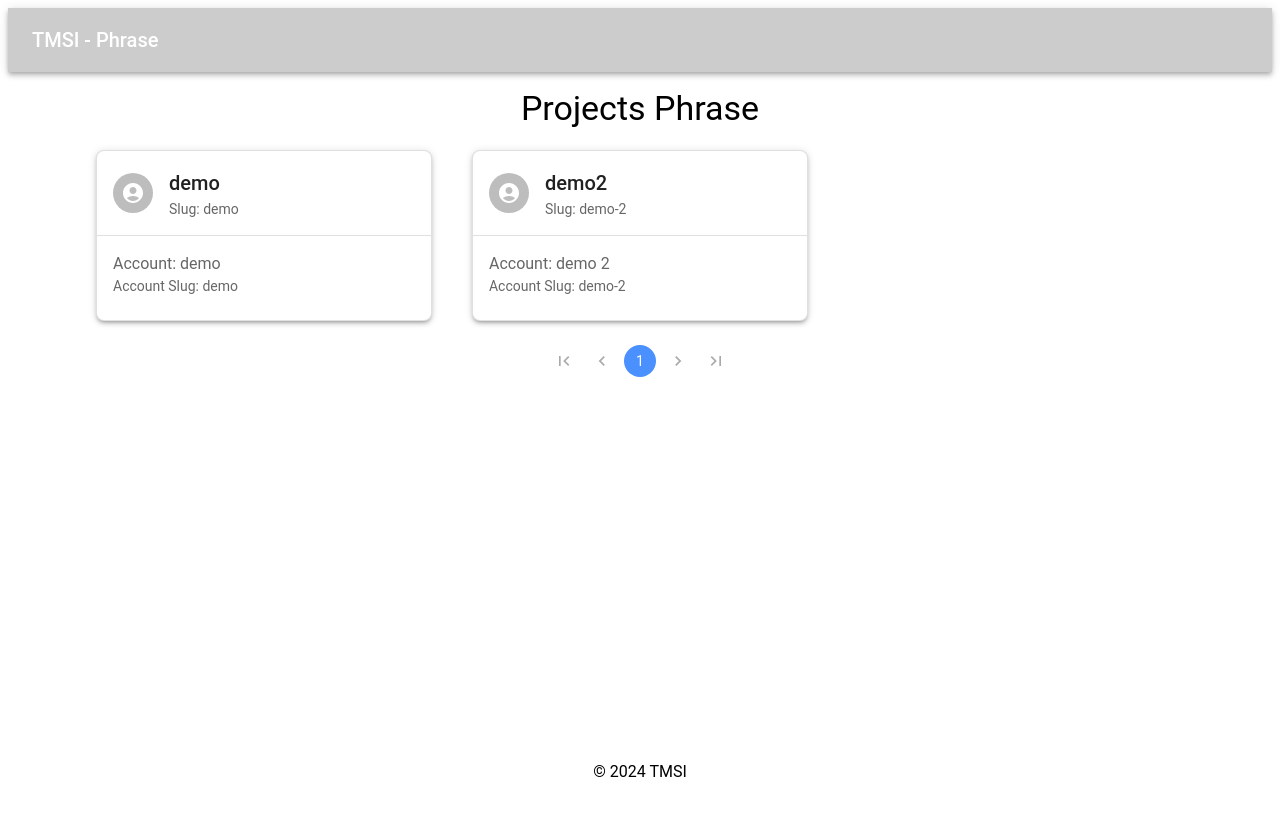
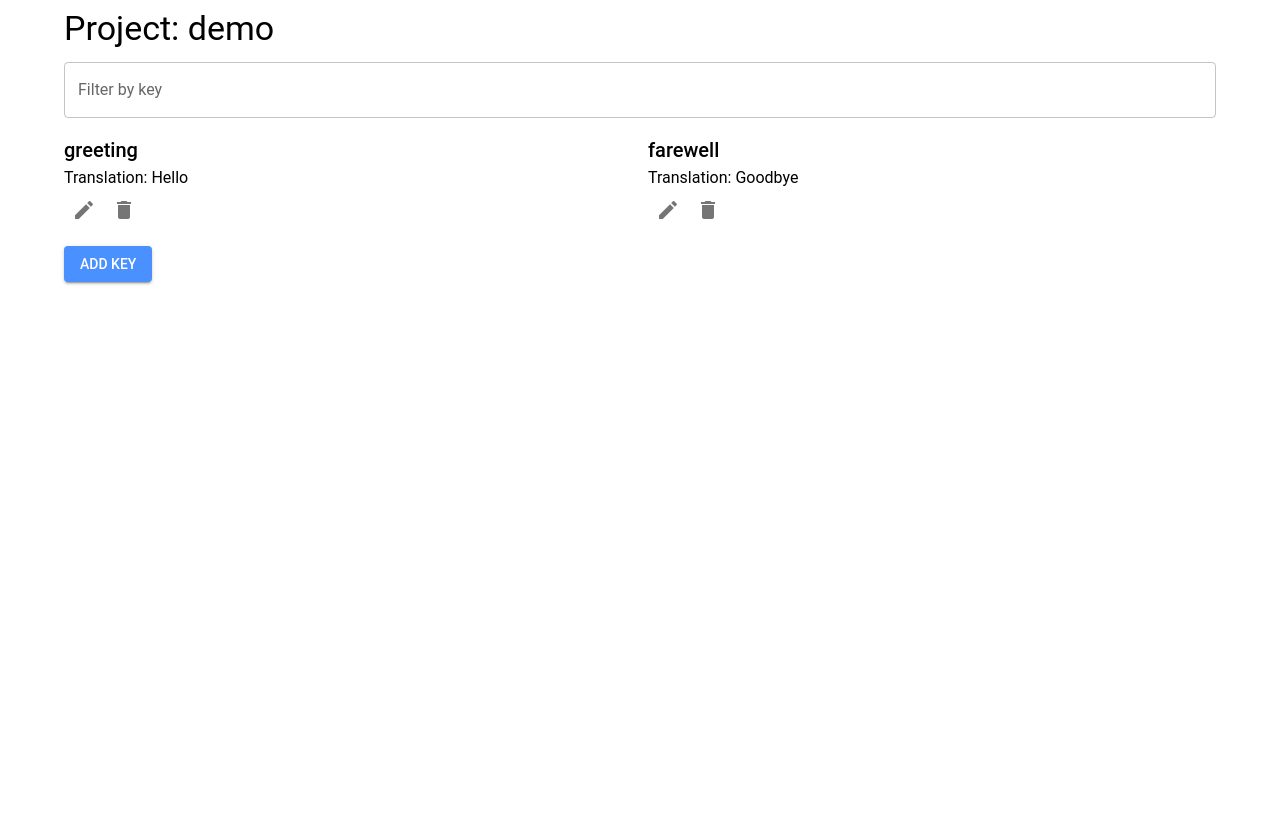
Before and after one commit to sarapires7/tmsi, a React (Create React App) app: page /projects/1 in a window 1280 px wide. Built offline with nearby package versions, Linux system fonts and the light colour scheme; no server answers.

Commit message:
Add detail of projects

```diff
--- a/package.json
+++ b/package.json
@@ -18,6 +18,7 @@
     "axios": "^1.7.7",
     "react": "^18.3.1",
     "react-dom": "^18.3.1",
+    "react-router-dom": "^6.26.2",
     "react-scripts": "5.0.1",
     "typescript": "^4.9.5",
     "web-vitals": "^2.1.4"
--- a/src/App.tsx
+++ b/src/App.tsx
@@ -1,12 +1,18 @@
-import React from 'react';
+import { BrowserRouter as Router, Route, Routes } from 'react-router-dom';
+import theme from './theme';
 import { ThemeProvider } from '@mui/material/styles';
-import theme from './theme';
 import ProjectsList from './components/ProjectsList';
+import ProjectDetail from './components/ProjectDetail';
 
 function App() {
   return (
     <ThemeProvider theme={theme}>
-      <ProjectsList />
+      <Router>
+        <Routes>
+          <Route path="/projects" element={<ProjectsList />} />
+          <Route path="/projects/:id" element={<ProjectDetail />} />
+        </Routes>
+      </Router>
     </ThemeProvider>
   );
 }
--- /dev/null
+++ b/src/components/AddEditKeyDialog.tsx
@@ -0,0 +1,53 @@
+import React, { useState } from 'react';
+import { Dialog, DialogActions, DialogContent, DialogTitle, TextField, Button } from '@mui/material';
+
+interface AddEditKeyDialogProps {
+  open: boolean;
+  onClose: () => void;
+  onSave: (key: string, translation: string) => void;
+  initialKey?: string;
+  initialTranslation?: string;
+}
+
+const AddEditKeyDialog: React.FC<AddEditKeyDialogProps> = ({ open, onClose, onSave, initialKey = '', initialTranslation = '' }) => {
+  const [key, setKey] = useState<string>(initialKey);
+  const [translation, setTranslation] = useState<string>(initialTranslation);
+
+  const handleSave = () => {
+    onSave(key, translation);
+    onClose();
+  };
+
+  return (
+    <Dialog open={open} onClose={onClose}>
+      <DialogTitle>{initialKey ? 'Edit Key' : 'Add New Key'}</DialogTitle>
+      <DialogContent>
+        <TextField
+          label="Key"
+          variant="outlined"
+          fullWidth
+          value={key}
+          onChange={(e) => setKey(e.target.value)}
+          sx={{ marginBottom: 2 }}
+        />
+        <TextField
+          label="Translation"
+          variant="outlined"
+          fullWidth
+          value={translation}
+          onChange={(e) => setTranslation(e.target.value)}
+        />
+      </DialogContent>
+      <DialogActions>
+        <Button onClick={handleSave} color="primary">
+          {initialKey ? 'Update' : 'Add'}
+        </Button>
+        <Button onClick={onClose} color="secondary">
+          Cancel
+        </Button>
+      </DialogActions>
+    </Dialog>
+  );
+};
+
+export default AddEditKeyDialog;
--- /dev/null
+++ b/src/components/FilterKeys.tsx
@@ -0,0 +1,22 @@
+import React from 'react';
+import { TextField } from '@mui/material';
+
+interface FilterKeysProps {
+  filter: string;
+  onFilterChange: (event: React.ChangeEvent<HTMLInputElement>) => void;
+}
+
+const FilterKeys: React.FC<FilterKeysProps> = ({ filter, onFilterChange }) => {
+  return (
+    <TextField
+      label="Filter by key"
+      variant="outlined"
+      fullWidth
+      value={filter}
+      onChange={onFilterChange}
+      sx={{ marginBottom: 2 }}
+    />
+  );
+};
+
+export default FilterKeys;
--- /dev/null
+++ b/src/components/KeyItem.tsx
@@ -0,0 +1,27 @@
+import React from 'react';
+import { Typography, IconButton, Grid } from '@mui/material';
+import { Edit, Delete } from '@mui/icons-material';
+
+interface KeyItemProps {
+  keyName: string;
+  translation: string;
+  onEdit: () => void;
+  onDelete: () => void;
+}
+
+const KeyItem: React.FC<KeyItemProps> = ({ keyName, translation, onEdit, onDelete }) => {
+  return (
+    <Grid item xs={12} md={6}>
+      <Typography variant="h6">{keyName}</Typography>
+      <Typography variant="body1">Translation: {translation}</Typography>
+      <IconButton onClick={onEdit}>
+        <Edit />
+      </IconButton>
+      <IconButton onClick={onDelete}>
+        <Delete />
+      </IconButton>
+    </Grid>
+  );
+};
+
+export default KeyItem;
--- /dev/null
+++ b/src/components/KeyList.tsx
@@ -0,0 +1,30 @@
+import React from 'react';
+import { Grid } from '@mui/material';
+import KeyItem from './KeyItem';
+
+interface KeyListProps {
+  keys: { key: string; translation: string }[];
+  onEdit: (key: string) => void;
+  onDelete: (key: string) => void;
+  filter: string;
+}
+
+const KeyList: React.FC<KeyListProps> = ({ keys, onEdit, onDelete, filter }) => {
+  return (
+    <Grid container spacing={2}>
+      {keys
+        .filter((k) => k.key.includes(filter))
+        .map((k) => (
+          <KeyItem
+            key={k.key}
+            keyName={k.key}
+            translation={k.translation}
+            onEdit={() => onEdit(k.key)}
+            onDelete={() => onDelete(k.key)}
+          />
+        ))}
+    </Grid>
+  );
+};
+
+export default KeyList;
--- /dev/null
+++ b/src/components/ProjectDetail.tsx
@@ -0,0 +1,110 @@
+import React, { useEffect, useState } from 'react';
+import { useParams } from 'react-router-dom';
+import { Container, Typography, Button } from '@mui/material';
+import FilterKeys from './FilterKeys';
+import KeyList from './KeyList';
+import AddEditKeyDialog from './AddEditKeyDialog';
+import { Projects } from '../types/Projects';
+import { getProjectsList } from '../services/apiService';
+
+interface Key {
+  key: string;
+  translation: string;
+}
+
+const ProjectDetail: React.FC = () => {
+  const { id } = useParams<{ id: string }>();
+  const [project, setProject] = useState<Projects | null>(null);
+  const [keys, setKeys] = useState<Key[]>([]);
+  const [loading, setLoading] = useState<boolean>(true);
+  const [error, setError] = useState<string | null>(null);
+  const [filter, setFilter] = useState<string>('');
+  const [openDialog, setOpenDialog] = useState<boolean>(false);
+  const [editKey, setEditKey] = useState<Key | null>(null);
+
+  useEffect(() => {
+    const fetchProject = async () => {
+      try {
+        const response = await getProjectsList();
+        const project = response.find((p) => p.id === Number(id));
+        if (project) {
+          setProject(project);
+          setKeys([
+            { key: 'greeting', translation: 'Hello' },
+            { key: 'farewell', translation: 'Goodbye' },
+          ]);
+        }
+      } catch (err) {
+        setError('Failed to load project details.');
+      } finally {
+        setLoading(false);
+      }
+    };
+
+    fetchProject();
+  }, [id]);
+
+  const handleAddKey = (key: string, translation: string) => {
+    setKeys([...keys, { key, translation }]);
+  };
+
+  const handleEditKey = (key: string, translation: string) => {
+    setKeys(keys.map((k) => (k.key === key ? { key, translation } : k)));
+  };
+
+  const handleDeleteKey = (key: string) => {
+    setKeys(keys.filter((k) => k.key !== key));
+  };
+
+  if (loading) {
+    return <Typography>Loading...</Typography>;
+  }
+
+  if (error) {
+    return <Typography>Error: {error}</Typography>;
+  }
+
+  return (
+    <Container>
+      <Typography variant="h4" gutterBottom>
+        Project: {project?.name}
+      </Typography>
+
+      <FilterKeys filter={filter} onFilterChange={(e) => setFilter(e.target.value)} />
+
+      <KeyList
+        keys={keys}
+        filter={filter}
+        onEdit={(key) => {
+          const keyItem = keys.find((k) => k.key === key);
+          if (keyItem) {
+            setEditKey(keyItem);
+            setOpenDialog(true);
+          }
+        }}
+        onDelete={handleDeleteKey}
+      />
+
+      <Button variant="contained" color="primary" onClick={() => setOpenDialog(true)} sx={{ marginTop: 2 }}>
+        Add Key
+      </Button>
+
+      <AddEditKeyDialog
+        open={openDialog}
+        onClose={() => setOpenDialog(false)}
+        onSave={(key, translation) => {
+          if (editKey) {
+            handleEditKey(key, translation);
+          } else {
+            handleAddKey(key, translation);
+          }
+          setEditKey(null);
+        }}
+        initialKey={editKey?.key}
+        initialTranslation={editKey?.translation}
+      />
+    </Container>
+  );
+};
+
+export default ProjectDetail;
--- a/src/components/ProjectsList.tsx
+++ b/src/components/ProjectsList.tsx
@@ -1,4 +1,5 @@
 import React, { useEffect, useState } from 'react';
+import { Link } from 'react-router-dom';
 import { getProjectsList } from '../services/apiService';
 import AppLayout from './AppLayout';
 import { Projects } from '../types/Projects';
@@ -13,7 +14,7 @@ import {
   Avatar,
   CardHeader,
   Divider,
-  Pagination
+  Pagination,
 } from '@mui/material';
 import { AccountCircle } from '@mui/icons-material';
 
@@ -75,15 +76,16 @@ const ProjectsList: React.FC = () => {
         {projects.map((item) => (
           <Grid2 size={{ xs: 12, sm: 6, md: 4 }} key={item.id} sx={{ p: 1 }}>
             <Card variant="outlined" sx={{ borderRadius: 2, boxShadow: 3 }}>
-
               <CardHeader
                 avatar={<Avatar><AccountCircle /></Avatar>}
-                title={<Typography variant="h6">{item.name}</Typography>}
+                title={
+                  <Link to={`/projects/${item.id}`}>
+                    <Typography variant="h6">{item.name}</Typography>
+                  </Link>
+                }
                 subheader={`Slug: ${item.slug}`}
               />
-
               <Divider />
-
               <CardContent>
                 <Typography variant="body1" color="textSecondary">
                   Account: {item.account.name}
```
